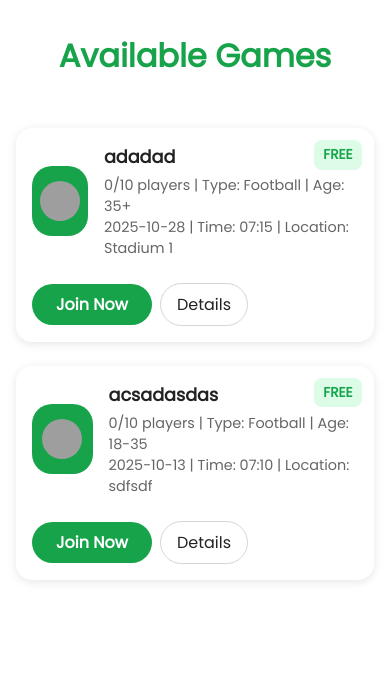
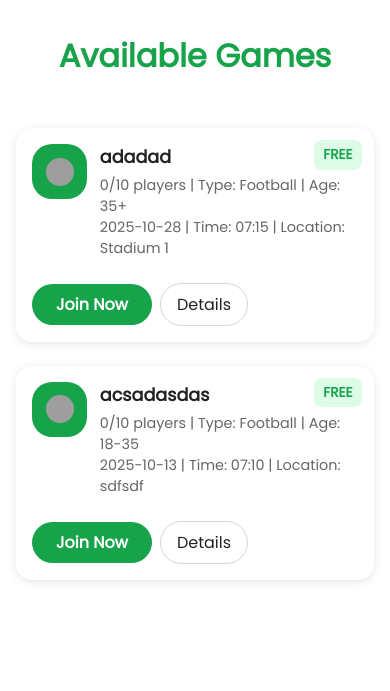
Before and after one commit to woacwoak/FootMatch-website, a Flask app: page /available-games in a window 390 px wide. Shown: the part 56-747 px from the top of the page. Run offline with Flask 3, Linux system fonts and the light colour scheme; grey boxes are pictures that could not be loaded.

Commit message:
added delete function for available games, made game page responsive

```diff
--- a/static/css_folder/available-games.css
+++ b/static/css_folder/available-games.css
@@ -92,6 +92,7 @@ body {
     align-items: center;
     height: 70px;
     width: 70px;
+    aspect-ratio: 1 / 1;
     margin-right: 1rem;
 }
 
@@ -258,6 +259,27 @@ body {
     margin-bottom: 100px;
 }
 
-/* RESPONSIVE */
-@media (min-width: 425px) {
+@media (max-width: 768px) {
+    .img-background {
+        margin: 0 0 0.5rem 0;
+        align-self: flex-start;
+    }
+
+    .game-info {
+        width: 100%;
+    }
+
+    .img-background {
+        height: 55px;
+        width: 55px;
+        margin-right: 0.8rem;
+    }
+
+
+    .img-background img {
+        width: 28px;
+        height: 28px;
+        border-radius: 50%;
+        object-fit: cover;
+    }
 }
```
